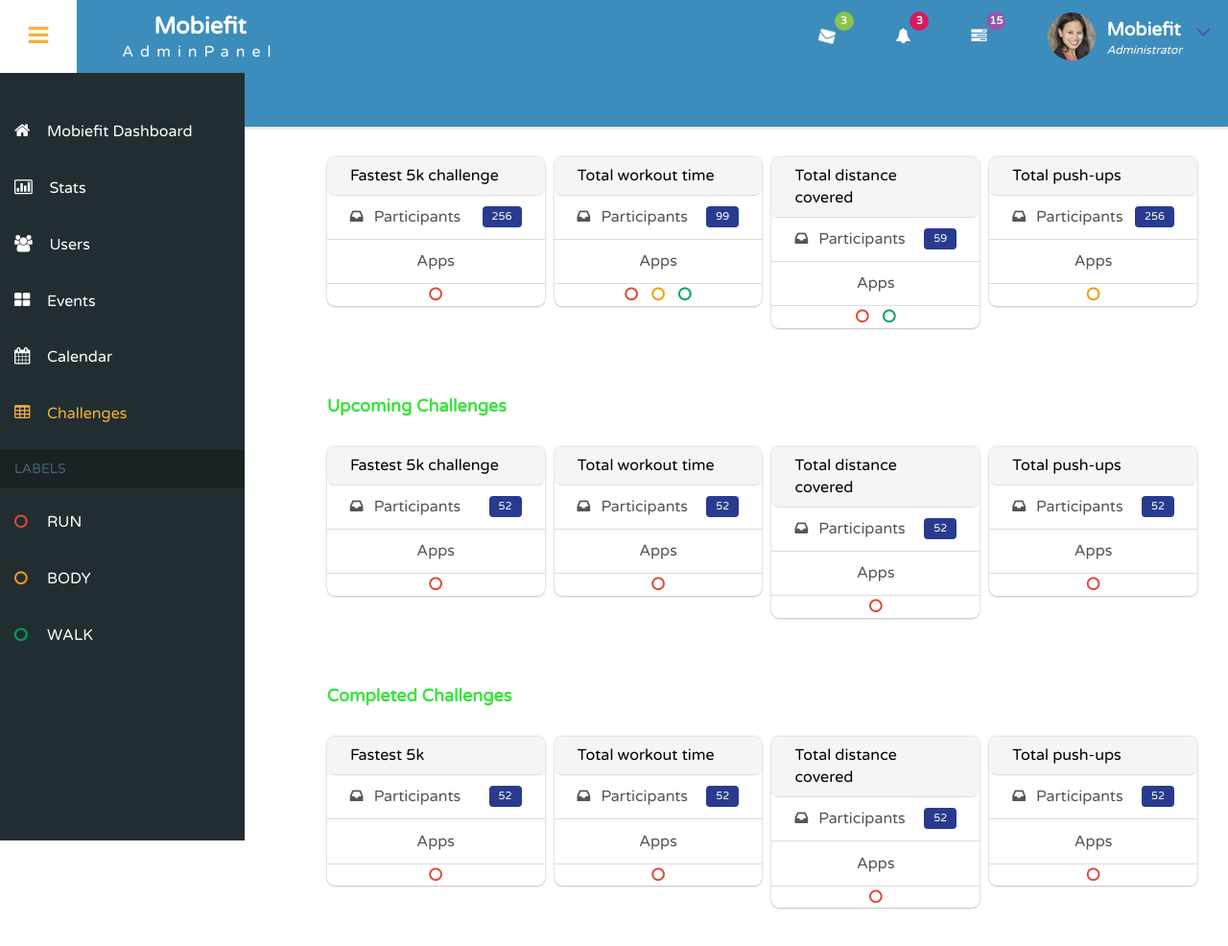
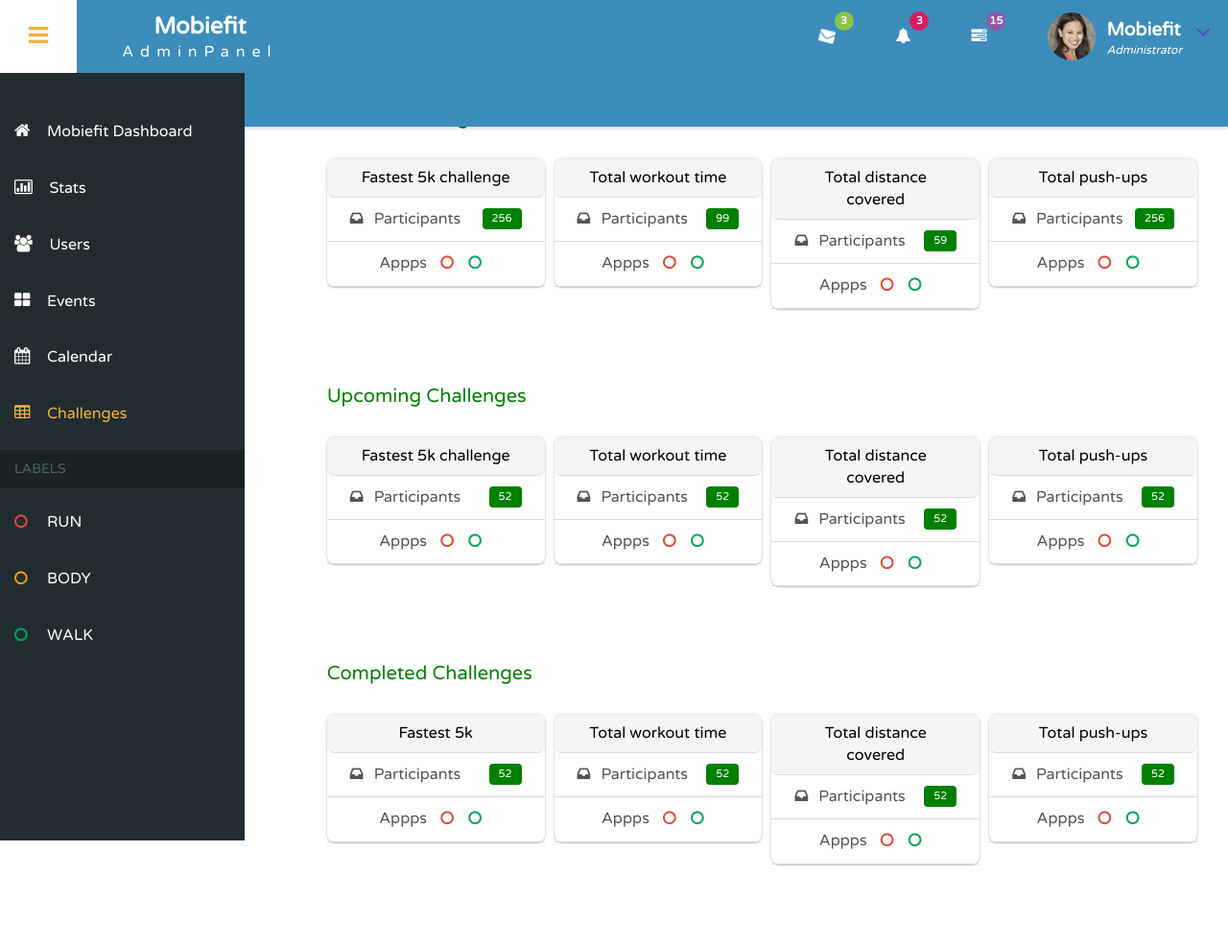
Before and after one commit to girishseynse/adminpanel, a PHP site: page /challenges.html in a window 1280 px wide. Shown: the whole page at 96% size. After the commit the page ends 903 px from the top, so only its background shows below. Run offline with PHP 8.4, Linux system fonts and the light colour scheme.

Commit message:
added font colors

```diff
--- a/challenges.html
+++ b/challenges.html
@@ -292,15 +292,15 @@ License URL: http://creativecommons.org/licenses/by/3.0/
 		<!-- main content start-->
 	<div id="page-wrapper">
 			<div class="main-page compose">
-			<h4 id="activec">Active Challenges</h4>
+			<h4 id="activec" style="color: green;font-size: 20px">Active Challenges</h4>
 			<div class="row">
 			<div class="col-md-3 compose-left">
 					<div class="folder widget-shadow">
 						<ul>
 							<li class="head">Fastest 5k challenge</li>
 							<li><a href="challenges-stage2.html"><i class="fa fa-inbox"></i>Participants<span>256</span></a></li>
-							<li style="text-align: center;"><a href="#">Apps</a></li>
-							<center><i class="fa fa-circle-o text-red"></i></center>
+							<li style="text-align: center;"><a href="#">Appps <i class="fa fa-circle-o text-red" style="padding-left: 10px"></i> <i class="fa fa-circle-o text-green"></i></a>
+							</li>
 						</ul>
 					</div>
 			</div>
@@ -310,12 +310,8 @@ License URL: http://creativecommons.org/licenses/by/3.0/
 						<ul>
 							<li class="head">Total workout time</li>
 							<li><a href="challenges-stage2.html"><i class="fa fa-inbox"></i>Participants <span>99</span></a></li>
-							<li style="text-align: center;"><a href="#">Apps</a></li>
-							<center><i class="fa fa-circle-o text-red"></i>
-									<i style="padding: 0 10px 0 10px" class="fa fa-circle-o text-yellow"></i>
-									<i class="fa fa-circle-o text-green"></i>
-							</center>
-
+							<li style="text-align: center;"><a href="#">Appps <i class="fa fa-circle-o text-red" style="padding-left: 10px"></i> <i class="fa fa-circle-o text-green"></i></a>
+							</li>
 						</ul>
 					</div>
 			</div>
@@ -325,10 +321,8 @@ License URL: http://creativecommons.org/licenses/by/3.0/
 						<ul>
 							<li class="head">Total distance covered</li>
 							<li><a href="challenges-stage2.html"><i class="fa fa-inbox"></i>Participants <span>59</span></a></li>
-							<li style="text-align: center;"><a href="#">Apps</a></li>
-							<center><i class="fa fa-circle-o text-red"></i>
-									<i style="padding-left: 10px" class="fa fa-circle-o text-green"></i>
-							</center>
+							<li style="text-align: center;"><a href="#">Appps <i class="fa fa-circle-o text-red" style="padding-left: 10px"></i> <i class="fa fa-circle-o text-green"></i></a>
+							</li>
 						</ul>
 					</div>
 			</div>
@@ -338,8 +332,8 @@ License URL: http://creativecommons.org/licenses/by/3.0/
 						<ul>
 							<li class="head">Total push-ups</li>
 							<li><a href="challenges-stage2.html"><i class="fa fa-inbox"></i>Participants<span>256</span></a></li>
-							<li style="text-align: center;"><a href="#">Apps</a></li>
-							<center><i class="fa fa-circle-o text-yellow"></i></center>
+							<li style="text-align: center;"><a href="#">Appps <i class="fa fa-circle-o text-red" style="padding-left: 10px"></i> <i class="fa fa-circle-o text-green"></i></a>
+							</li>
 						</ul>
 					</div>
 			</div>
@@ -352,15 +346,15 @@ License URL: http://creativecommons.org/licenses/by/3.0/
 
 		<!-- upcoming chalenges -->
 		<div class="main-page compose">
-			<h4 class="padchallenge">Upcoming Challenges</h4>
+			<h4 class="padchallenge" style="color: green;font-size: 20px">Upcoming Challenges</h4>
 			<div class="row">
 			<div class="col-md-3 compose-left">
 					<div class="folder widget-shadow">
 						<ul>
 							<li class="head">Fastest 5k challenge</li>
 							<li><a href="challenges-stage2.html"><i class="fa fa-inbox"></i>Participants<span>52</span></a></li>
-							<li style="text-align: center;"><a href="#">Apps</a></li>
-							<center><i class="fa fa-circle-o text-red"></i></center>
+							<li style="text-align: center;"><a href="#">Appps <i class="fa fa-circle-o text-red" style="padding-left: 10px"></i> <i class="fa fa-circle-o text-green"></i></a>
+							</li>
 						</ul>
 					</div>
 			</div>
@@ -370,8 +364,8 @@ License URL: http://creativecommons.org/licenses/by/3.0/
 						<ul>
 							<li class="head">Total workout time</li>
 							<li><a href="challenges-stage2.html"><i class="fa fa-inbox"></i>Participants<span>52</span></a></li>
-							<li style="text-align: center;"><a href="#">Apps</a></li>
-							<center><i class="fa fa-circle-o text-red"></i></center>
+							<li style="text-align: center;"><a href="#">Appps <i class="fa fa-circle-o text-red" style="padding-left: 10px"></i> <i class="fa fa-circle-o text-green"></i></a>
+							</li>
 						</ul>
 					</div>
 			</div>
@@ -381,8 +375,8 @@ License URL: http://creativecommons.org/licenses/by/3.0/
 						<ul>
 							<li class="head">Total distance covered</li>
 							<li><a href="challenges-stage2.html"><i class="fa fa-inbox"></i>Participants<span>52</span></a></li>
-							<li style="text-align: center;"><a href="#">Apps</a></li>
-							<center><i class="fa fa-circle-o text-red"></i></center>
+							<li style="text-align: center;"><a href="#">Appps <i class="fa fa-circle-o text-red" style="padding-left: 10px"></i> <i class="fa fa-circle-o text-green"></i></a>
+							</li>
 						</ul>
 					</div>
 			</div>
@@ -392,8 +386,8 @@ License URL: http://creativecommons.org/licenses/by/3.0/
 						<ul>
 							<li class="head">Total push-ups</li>
 							<li><a href="challenges-stage2.html"><i class="fa fa-inbox"></i>Participants<span>52</span></a></li>
-							<li style="text-align: center;"><a href="#">Apps</a></li>
-							<center><i class="fa fa-circle-o text-red"></i></center>
+							<li style="text-align: center;"><a href="#">Appps <i class="fa fa-circle-o text-red" style="padding-left: 10px"></i> <i class="fa fa-circle-o text-green"></i></a>
+							</li>
 						</ul>
 					</div>
 			</div>
@@ -403,15 +397,15 @@ License URL: http://creativecommons.org/licenses/by/3.0/
 
 		<!-- completed challenges -->
 		<div class="main-page compose">
-			<h4 class="padchallenge">Completed Challenges</h4>
+			<h4 class="padchallenge" style="color: green;font-size: 20px">Completed Challenges</h4>
 			<div class="row">
 			<div class="col-md-3 compose-left">
 					<div class="folder widget-shadow">
 						<ul>
 							<li class="head">Fastest 5k</li>
 							<li><a href="challenges-stage2.html"><i class="fa fa-inbox"></i>Participants<span>52</span></a></li>
-							<li style="text-align: center;"><a href="#">Apps</a></li>
-							<center><i class="fa fa-circle-o text-red"></i></center>
+							<li style="text-align: center;"><a href="#">Appps <i class="fa fa-circle-o text-red" style="padding-left: 10px"></i> <i class="fa fa-circle-o text-green"></i></a>
+							</li>
 						</ul>
 					</div>
 			</div>
@@ -421,8 +415,8 @@ License URL: http://creativecommons.org/licenses/by/3.0/
 						<ul>
 							<li class="head">Total workout time</li>
 							<li><a href="challenges-stage2.html"><i class="fa fa-inbox"></i>Participants<span>52</span></a></li>
-							<li style="text-align: center;"><a href="#">Apps</a></li>
-							<center><i class="fa fa-circle-o text-red"></i></center>
+							<li style="text-align: center;"><a href="#">Appps <i class="fa fa-circle-o text-red" style="padding-left: 10px"></i> <i class="fa fa-circle-o text-green"></i></a>
+							</li>
 						</ul>
 					</div>
 			</div>
@@ -432,8 +426,8 @@ License URL: http://creativecommons.org/licenses/by/3.0/
 						<ul>
 							<li class="head">Total distance covered</li>
 							<li><a href="challenges-stage2.html"><i class="fa fa-inbox"></i>Participants<span>52</span></a></li>
-							<li style="text-align: center;"><a href="#">Apps</a></li>
-							<center><i class="fa fa-circle-o text-red"></i></center>
+							<li style="text-align: center;"><a href="#">Appps <i class="fa fa-circle-o text-red" style="padding-left: 10px"></i> <i class="fa fa-circle-o text-green"></i></a>
+							</li>
 						</ul>
 					</div>
 			</div>
@@ -443,8 +437,8 @@ License URL: http://creativecommons.org/licenses/by/3.0/
 						<ul>
 							<li class="head">Total push-ups</li>
 							<li><a href="challenges-stage2.html"><i class="fa fa-inbox"></i>Participants<span>52</span></a></li>
-							<li style="text-align: center;"><a href="#">Apps</a></li>
-							<center><i class="fa fa-circle-o text-red"></i></center>
+							<li style="text-align: center;"><a href="#">Appps <i class="fa fa-circle-o text-red" style="padding-left: 10px"></i> <i class="fa fa-circle-o text-green"></i></a>
+							</li>
 						</ul>
 					</div>
 			</div>
--- a/css/style1.css
+++ b/css/style1.css
@@ -27,8 +27,7 @@ body a{
 }
 h1,h2,h3,h4,h5,h6{
 	margin:0;
-  font-weight: bold;
-  color: #39e43d;
+  color: #fff;
 }
 p{
 	margin:0;
@@ -994,9 +993,9 @@ input{
      border-radius: 5px;
 }
 h4.title {
-    font-size: 1.1em;
-    color: #39e43d;
-    font-weight: bold;
+    font-size: 1.5em;
+    color: green;
+
     margin: 1.5em 0 1em;
     text-transform: uppercase;
 }
@@ -2073,6 +2072,7 @@ h4.modal-title {
     color: #000;
     font-size: 1.006em;
     font-family: Varela Round;
+    text-align: center;
     background-color: #F5F5F5;
 }
 .compose-left ul li a {
@@ -2087,7 +2087,7 @@ h4.modal-title {
 }
 .compose-left span {
     float: right;
-    background-color: #293b8f;
+    background-color: green;
     padding: 3px 10px;
     font-size: .7em;
     border-radius: 4px;
@@ -4344,7 +4344,10 @@ width: 98px
 .padchallenge{
   padding-top: 4em
 }
-#datep{
+.datep{
   margin-top: -50px;
-  float:right;
-}
+  width: 100%;
+  padding-bottom: 30px;
+
+  margin-left: 66%;
+}
```
Also changed, not shown: calender.html (+8 -0 lines), events.html (+8 -0 lines), stats.html (+10 -1 lines).
